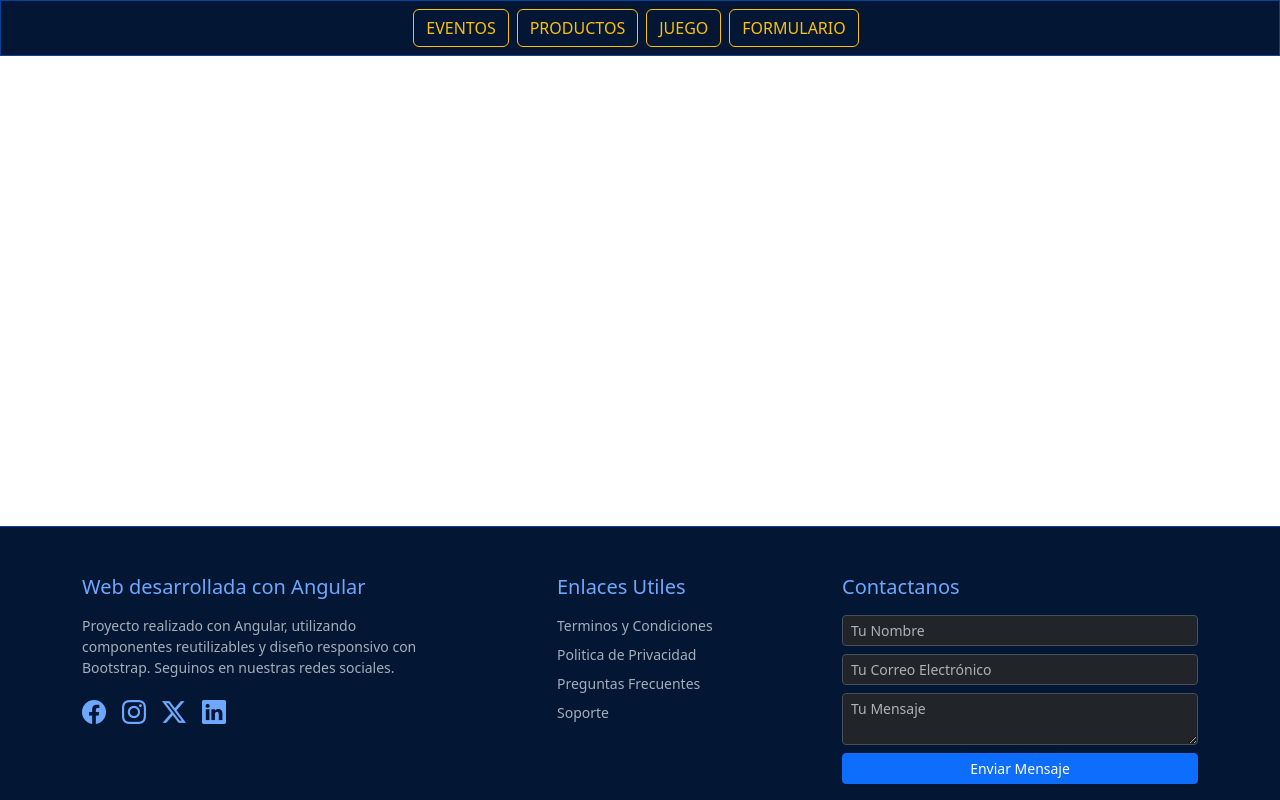
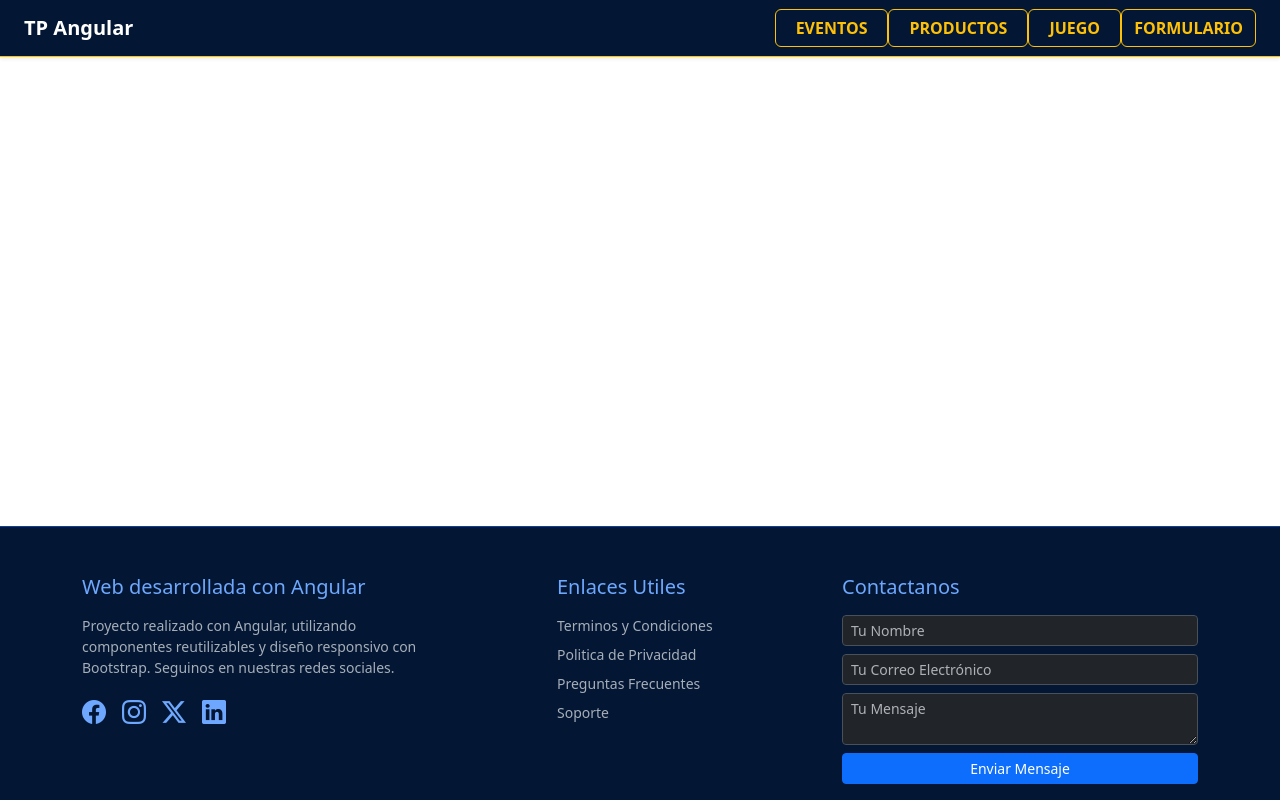
Before and after one commit to GuanactolayRodrigo/TP-ANGULAR, an Angular app: page / in a window 1280 px wide. Built offline with nearby package versions, Linux system fonts and the light colour scheme.

Commit message:
Deploy en GH.Pages, y correcion del header para adapartar en celulares.

```diff
--- a/angular.json
+++ b/angular.json
@@ -28,11 +28,8 @@
               "src/styles.css",
               "node_modules/bootstrap/dist/css/bootstrap.min.css",
               "node_modules/bootstrap-icons/font/bootstrap-icons.css"
-
             ],
-            "scripts": [
-              "node_modules/bootstrap/dist/js/bootstrap.bundle.min.js"
-            ]
+            "scripts": ["node_modules/bootstrap/dist/js/bootstrap.bundle.min.js"]
           },
           "configurations": {
             "production": {
@@ -72,6 +69,9 @@
         },
         "test": {
           "builder": "@angular/build:unit-test"
+        },
+        "deploy": {
+          "builder": "angular-cli-ghpages:deploy"
         }
       }
     }
--- a/package.json
+++ b/package.json
@@ -26,6 +26,7 @@
     "@angular/build": "^21.2.9",
     "@angular/cli": "^21.2.9",
     "@angular/compiler-cli": "^21.2.0",
+    "angular-cli-ghpages": "^3.0.3",
     "jsdom": "^28.0.0",
     "prettier": "^3.8.1",
     "typescript": "~5.9.2",
--- a/src/app/components/layout/header/header.html
+++ b/src/app/components/layout/header/header.html
@@ -1,19 +1,38 @@
-<nav class="navbar navbar-expand-lg bg-primary-subtle border border-primary-subtle text-center" data-bs-theme="dark">
-  <div class="container-fluid">
-    <div class="collapse navbar-collapse justify-content-center" id="navbarNav">
-      <ul class="navbar-nav d-flex align-items-center">
-        <li class="nav-item">
-          <a class="btn btn-outline-warning me-2"  [routerLink]="['punto1']">EVENTOS</a>
+<nav class="navbar navbar-expand-lg bg-primary-subtle shadow-sm border-bottom border-warning" data-bs-theme="dark">
+  <div class="container-fluid px-4">
+
+    <a class="navbar-brand fw-bold text-white d-flex align-items-center" [routerLink]="['punto1']" routerLinkActive="active">
+      TP Angular
+    </a>
+
+    <button class="navbar-toggler" type="button" data-bs-toggle="collapse" data-bs-target="#navbarNav" aria-controls="navbarNav" aria-expanded="false" aria-label="Desplegar navegación">
+      <span class="navbar-toggler-icon"></span>
+    </button>
+
+    <div class="collapse navbar-collapse justify-content-end" id="navbarNav">
+      <ul class="navbar-nav text-center mt-3 mt-lg-0">
+
+        <li class="nav-item w-100 mb-2 mb-lg-0">
+          <a class="btn btn-outline-warning w-100 me-lg-3 fw-bold" [routerLink]="['punto1']" routerLinkActive="active">
+            EVENTOS
+          </a>
         </li>
-        <li class="nav-item">
-          <a class="btn btn-outline-warning me-2"  [routerLink]="['punto2']">PRODUCTOS</a>
+        <li class="nav-item w-100 mb-2 mb-lg-0">
+          <a class="btn btn-outline-warning w-100 me-lg-3 fw-bold" [routerLink]="['punto2']" routerLinkActive="active">
+            PRODUCTOS
+          </a>
         </li>
-        <li class="nav-item">
-          <a class="btn btn-outline-warning me-2"  [routerLink]="['punto3']">JUEGO</a>
+        <li class="nav-item w-100 mb-2 mb-lg-0">
+          <a class="btn btn-outline-warning w-100 me-lg-3 fw-bold" [routerLink]="['punto3']" routerLinkActive="active">
+            JUEGO
+          </a>
         </li>
-        <li class="nav-item">
-          <a class="btn btn-outline-warning me-2"  [routerLink]="['formulario']">FORMULARIO</a>
+        <li class="nav-item w-100">
+          <a class="btn btn-outline-warning w-100 fw-bold" [routerLink]="['formulario']" routerLinkActive="active">
+            FORMULARIO
+          </a>
         </li>
+
       </ul>
     </div>
   </div>
```
Also changed, not shown: 1 other file (tests, documents, lock files or other folders).
